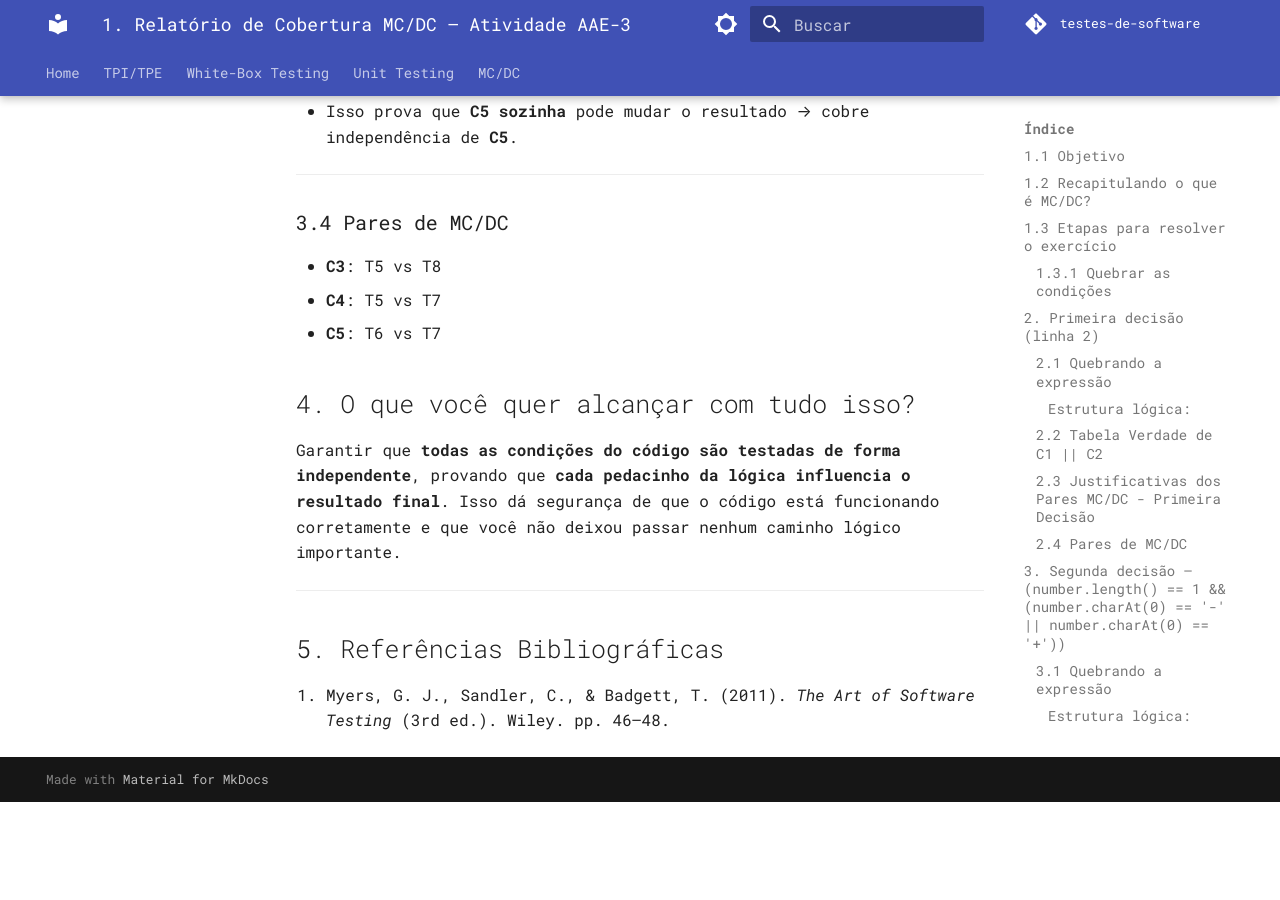
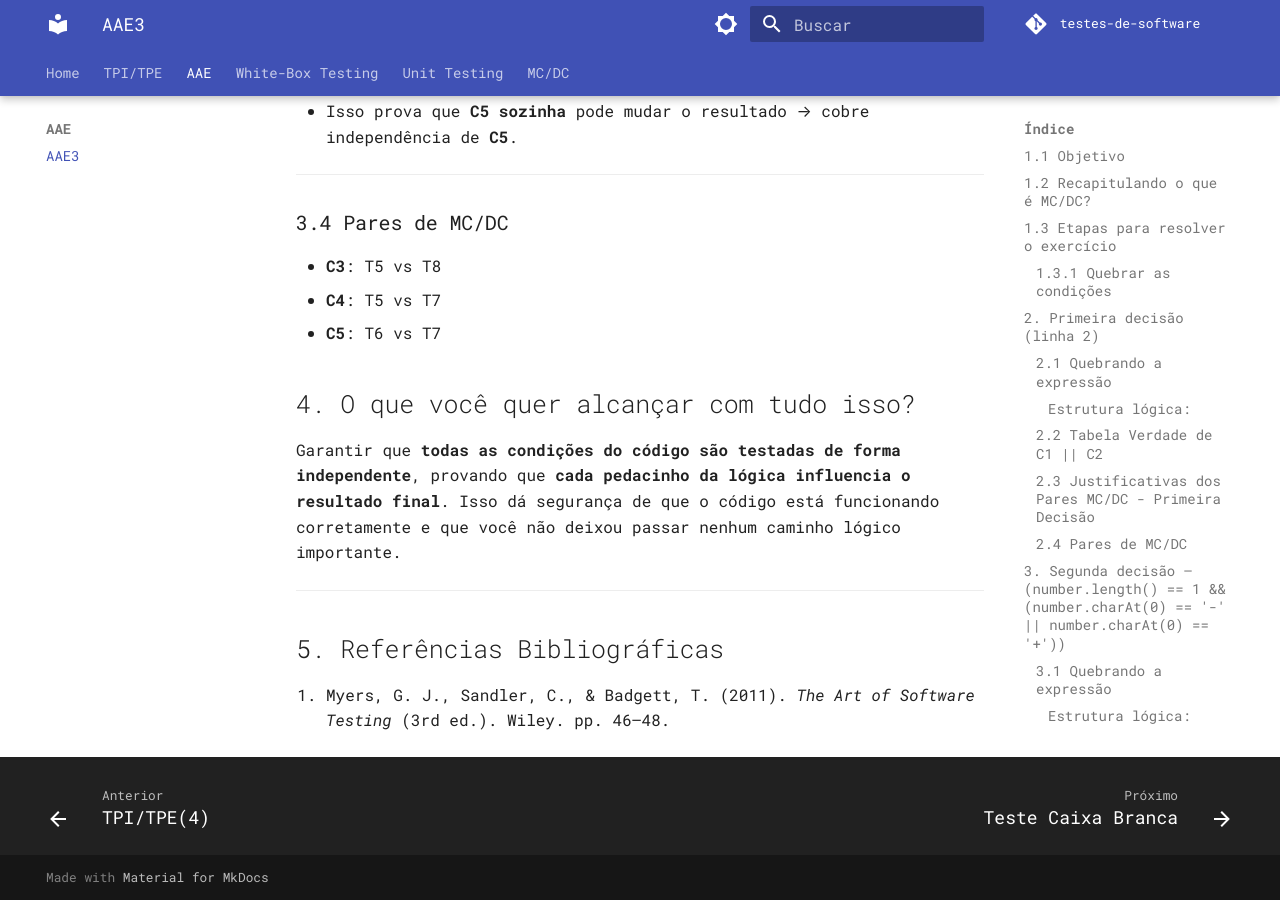
Before and after one commit to arthurrochamoreira/Testes-de-Software, an MkDocs documentation site: the page built from docs/aae3/aae3.md, in a window 1280 px wide and 900 px high, scrolled down 4098 px. Built offline with MkDocs 1.6.1 and Material for MkDocs 9.7.7, drawn with Linux system fonts in a browser that asks for light colours; comment, search, counter and statistics services are not loaded; before the commit the page ends 4900 px from its top, so only the background shows below that.

Commit message:
update mkdocs.yml

```diff
--- a/mkdocs.yml
+++ b/mkdocs.yml
@@ -37,6 +37,8 @@ nav:
   - TPI/TPE:
     - TPI/TPE(3): tpi_tpe/tpi3_tpe3.md
     - TPI/TPE(4): tpi_tpe/tpi4_tpe4.md
+  - AAE:
+    - AAE3: aae3/aae3.md
   - White-Box Testing:
       - Teste Caixa Branca: aae3/white_box_test.md
   - Unit Testing:
```
